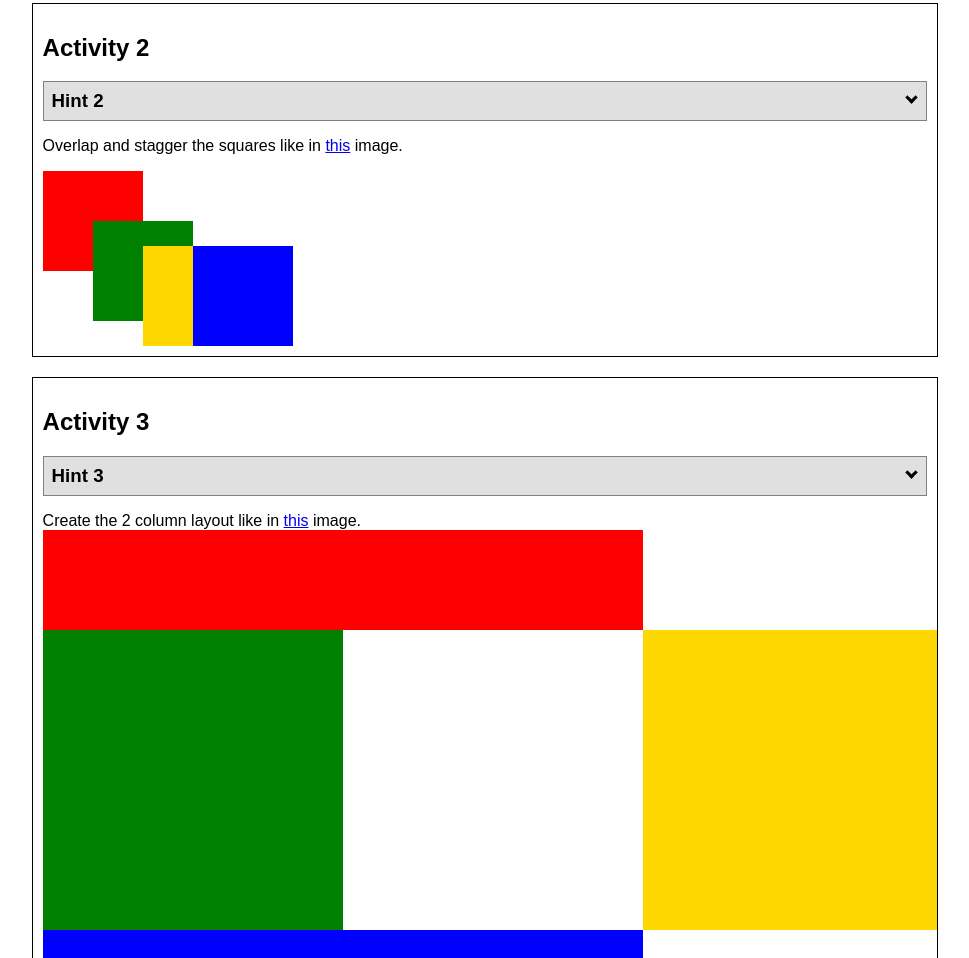
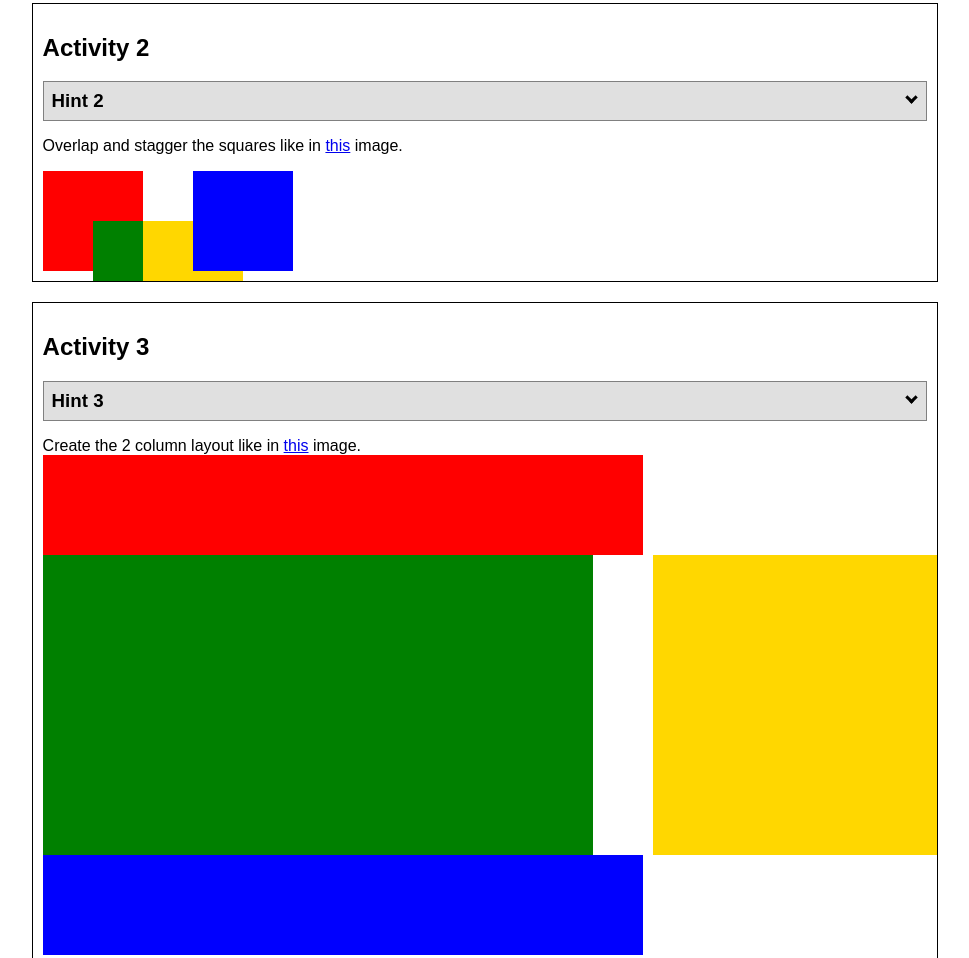
Before and after one commit to myaevera/wdd130, a plain HTML site: page wwr/positioning copy.html in a window 1280 px wide. Shown: the part 1005-1963 px from the top of the page, without its empty margins (155-1124 px from the left). Drawn offline with Linux system fonts and the light colour scheme; files that its build step writes are made by us from their sources.

Commit message:
corrections

```diff
--- a/wwr/styles/positionstyles.css
+++ b/wwr/styles/positionstyles.css
@@ -51,7 +51,7 @@ grid-gap: 20px;
   width: 100px;
   height: 100px;
   background-color: gold;
-  margin-top: -75px;
+  margin-top: -100px;
   margin-left: 100px;
   z-index: 3;
 }
@@ -59,7 +59,7 @@ grid-gap: 20px;
   width: 100px;
   height: 100px;
   background-color: blue;
-  margin-top: -100px;
+  margin-top: -150px;
   margin-left: 150px;
   z-index: 4;
 }
@@ -68,7 +68,7 @@ grid-gap: 20px;
   /* This is the parent of the activity 3 boxes. */
   display:grid;
   grid-template-columns: 1fr 1fr;
-  grid-column-gap: 0px 20px 0px;
+  grid-column-gap: 10px;
 }
 .red3 {
   width: 600px;
@@ -77,13 +77,13 @@ grid-gap: 20px;
   grid-row: 1;
 }
 .green3 {
-  width: 300px;
+  width: 550px;
   height: 300px;
   background-color: green;
   grid-column: 1;
 }
 .yellow3 {
-  width: 300px;
+  width: 550px;
   height: 300px;
   background-color: gold;
   grid-column: 2;
```
